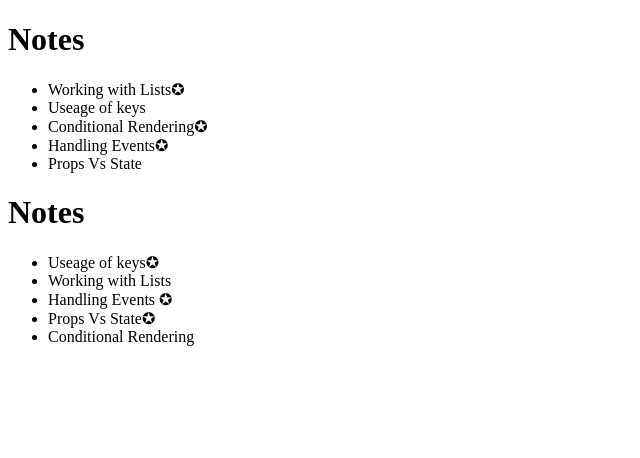
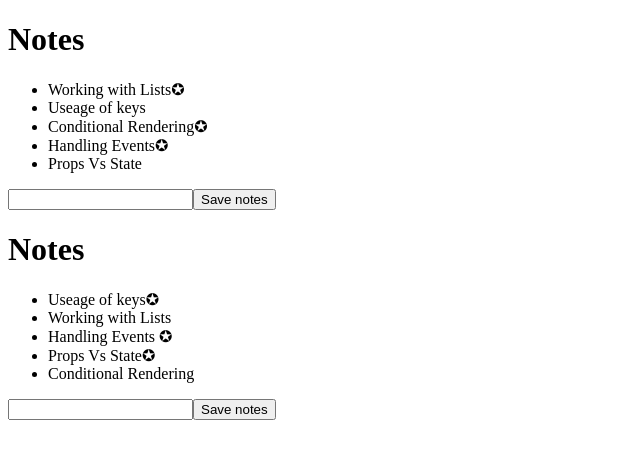
Before and after one commit to karthikeyan13762/reactapp, a React (Vite) app: page / in a window 1280 px wide. Shown: the top 458 px of the page, without its empty margins (0-640 px from the left). Built offline with nearby package versions, Linux system fonts and the light colour scheme.

Commit message:
Event handling button clicked

```diff
--- a/src/App.jsx
+++ b/src/App.jsx
@@ -1,9 +1,14 @@
 import React from 'react';
 import Notes from './Components/Notes';
-function App({notes}) {
+function App ({notes}) {
   // 1way console.log(props.notes);
-  console.log(notes);
+ function buttonclick(e){
+  e.preventDefault();
+  console.log("button clicked");
+ }
+
   return (
+
     <div>
       <h1>Notes</h1>
       <ul>
@@ -21,6 +26,10 @@ function App({notes}) {
 
        )}
       </ul>
+      <form >
+        <input></input>
+        <button onClick={buttonclick}>Save notes</button>
+      </form>
     </div>
   )
 }
```
